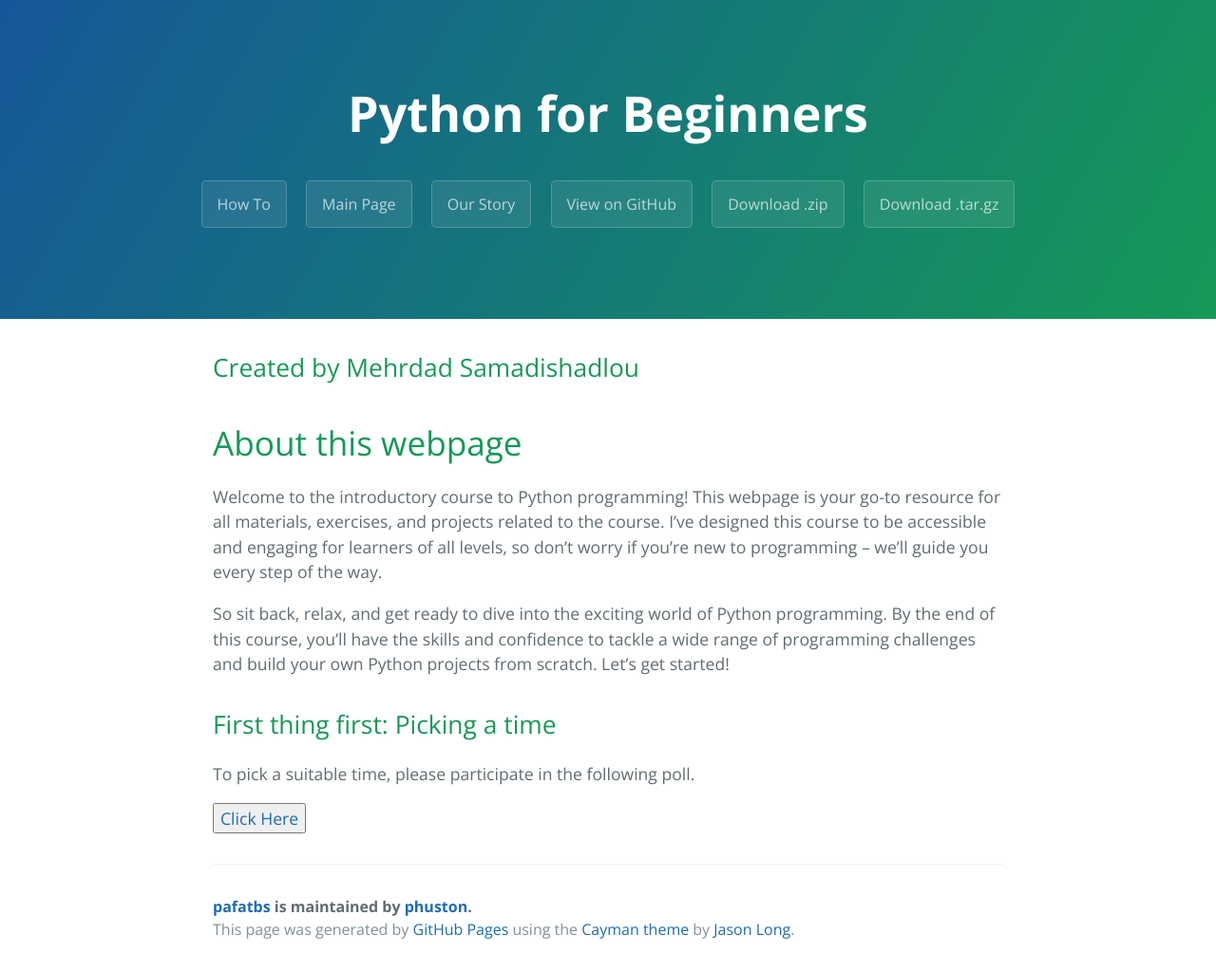
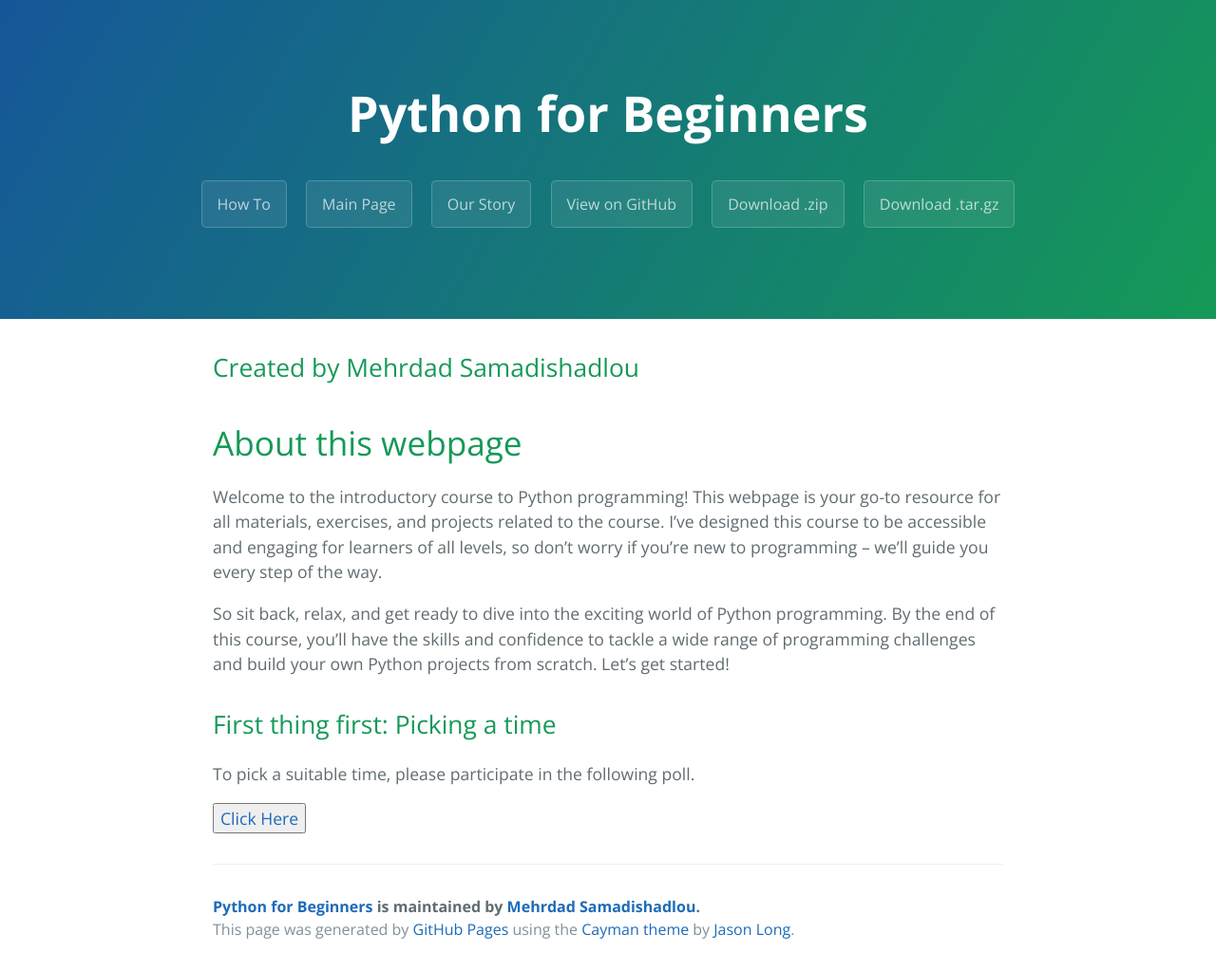
Before and after one commit to MehrdadSamadishadlou/Python_for_Beginners, a Jekyll site: the page built from index.md, in a window 1280 px wide. Shown: the whole page at 95% size. Built offline with Jekyll 4.4.1, drawn with Linux system fonts in a browser that asks for light colours.

Commit message:
Update template.html

```diff
--- a/_layouts/template.html
+++ b/_layouts/template.html
@@ -26,7 +26,7 @@
       {{ content }}
 
       <footer class="site-footer">
-        <span class="site-footer-owner"><a href="https://github.com/phuston/patrickandfrantonarethebestninjas">pafatbs</a> is maintained by <a href="https://github.com/phuston">phuston</a>.</span>
+        <span class="site-footer-owner"><a href="https://github.com/MehrdadSamadishadlou/Python_for_Beginners">Python for Beginners</a> is maintained by <a href="https://github.com/MehrdadSamadishadlou">Mehrdad Samadishadlou</a>.</span>
 
         <span class="site-footer-credits">This page was generated by <a href="https://pages.github.com">GitHub Pages</a> using the <a href="https://github.com/jasonlong/cayman-theme">Cayman theme</a> by <a href="https://twitter.com/jasonlong">Jason Long</a>.</span>
       </footer>
```
